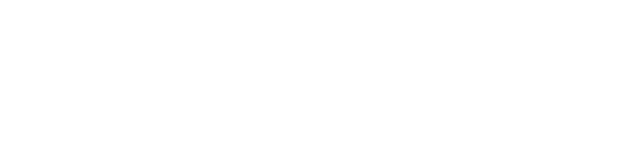
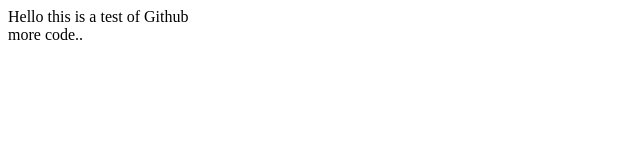
Before and after one commit to Pranavchip/youtube.demo, a plain HTML site: page WebContent/index.html in a window 1280 px wide. Shown: the whole page, without its empty margins (0-640 px from the left). Drawn offline with Linux system fonts and the light colour scheme.

Commit message:
more changes

```diff
--- a/WebContent/index.html
+++ b/WebContent/index.html
@@ -5,6 +5,8 @@
 <title>Insert title here</title>
 </head>
 <body>
-
+ Hello this is a test of Github
+ <br/>
+ more code..
 </body>
 </html>
```
